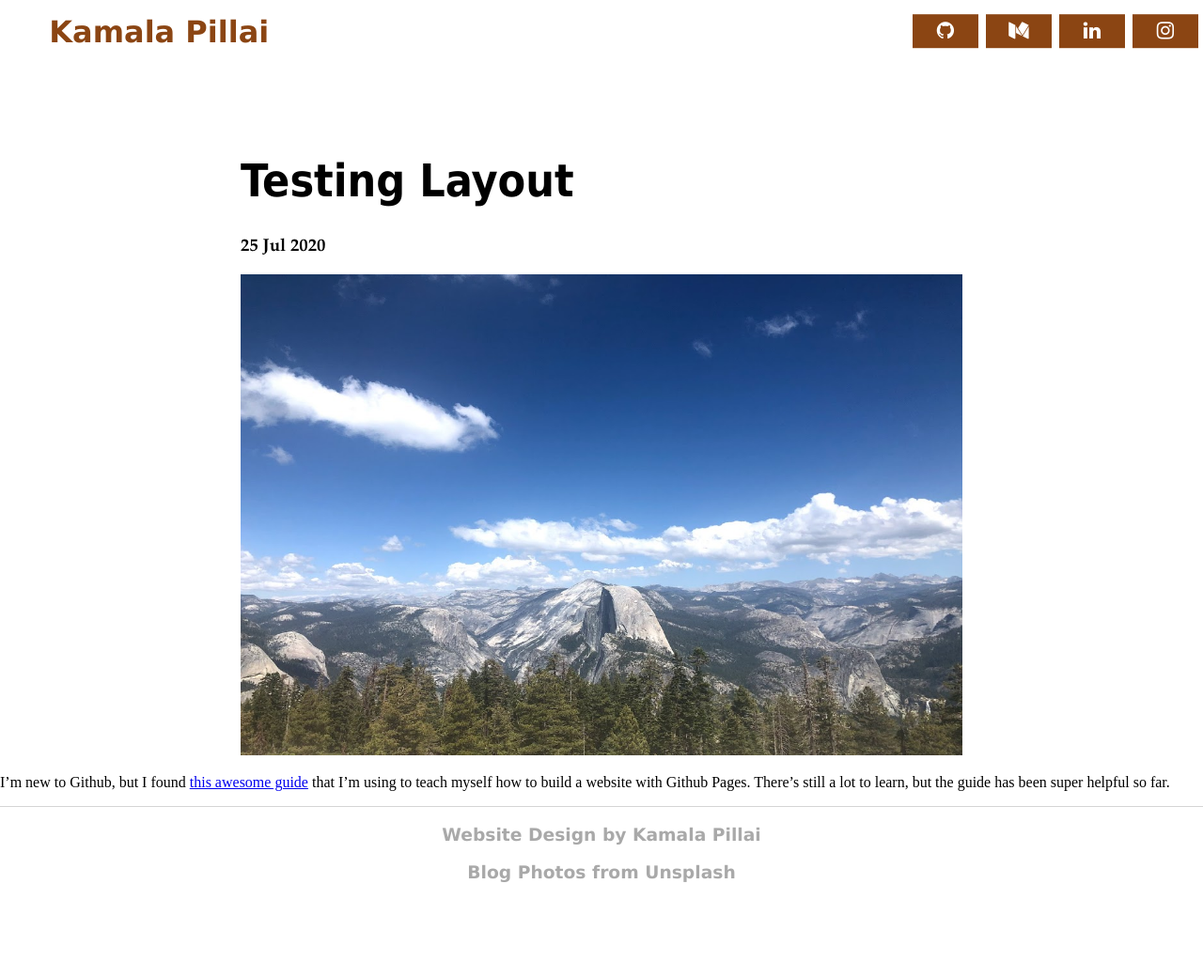
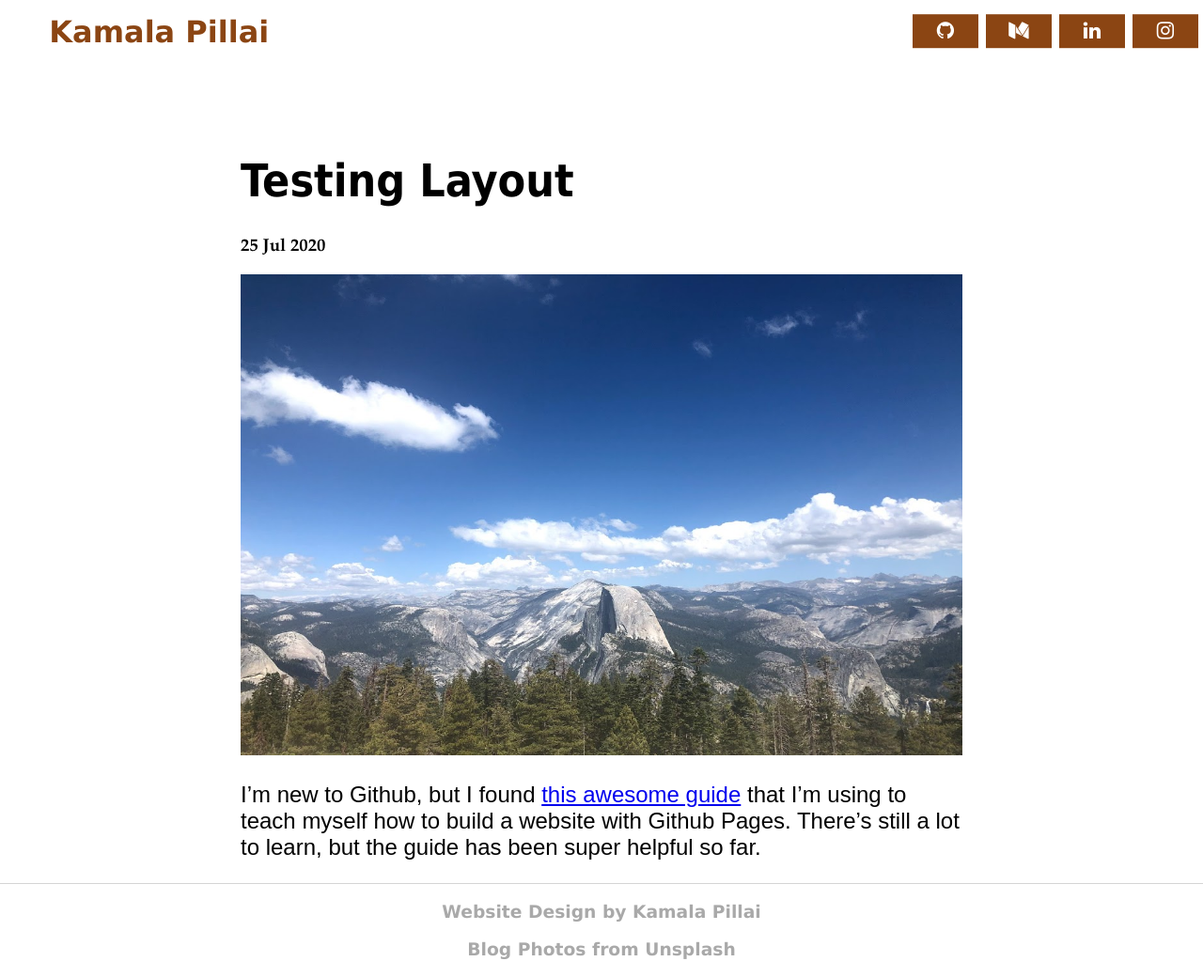
Before and after one commit to kpill/kpill.github.io, a Jekyll site: the page built from _posts/2020-07-25-testing.md, in a window 1280 px wide. Shown: the whole page at 94% size. Built offline with Jekyll 4.4.1, drawn with Linux system fonts in a browser that asks for light colours; before the commit the page ends 958 px from its top, so only the background shows below that.

Commit message:
Update post.html

```diff
--- a/_layouts/post.html
+++ b/_layouts/post.html
@@ -8,6 +8,6 @@ layout: default
   {{ page.picture_post }}
 </div>
 
-<div class="post">
+<div class="post-content">
   {{ content }}
 </div>
```
